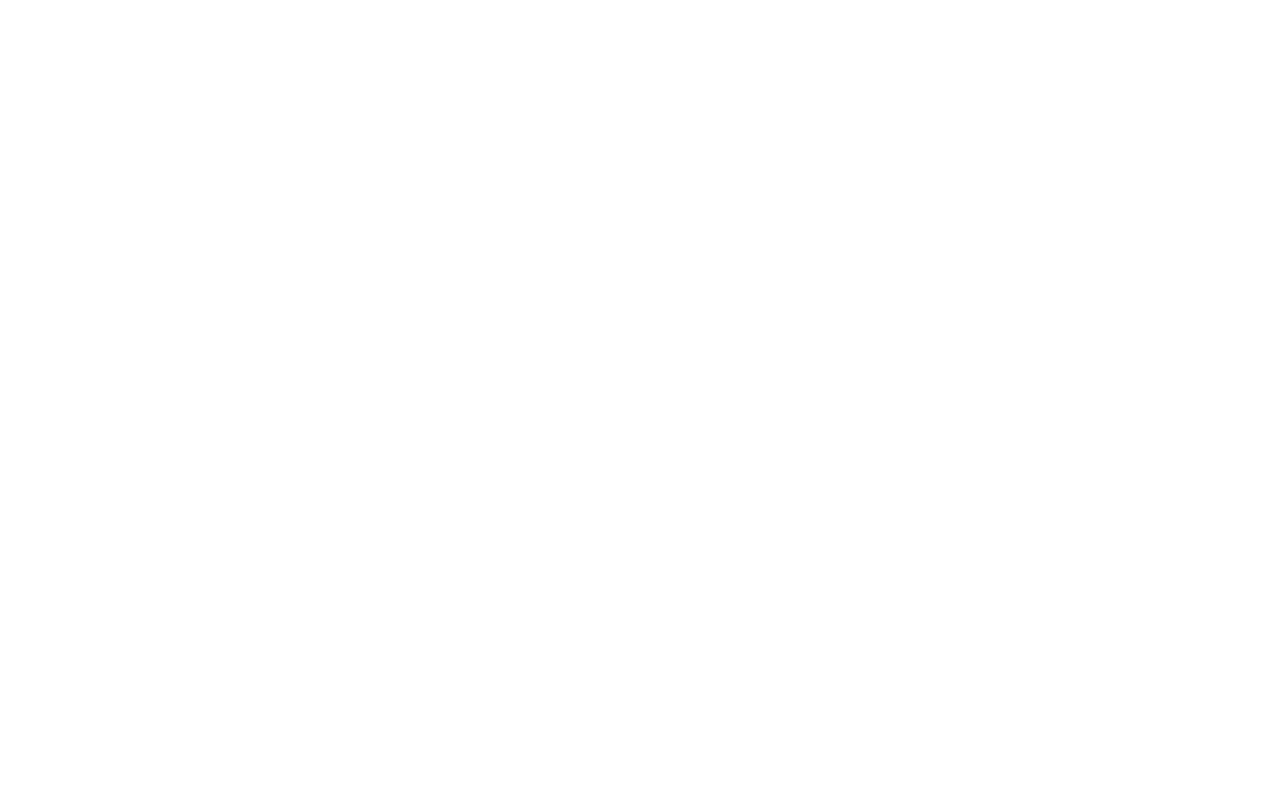
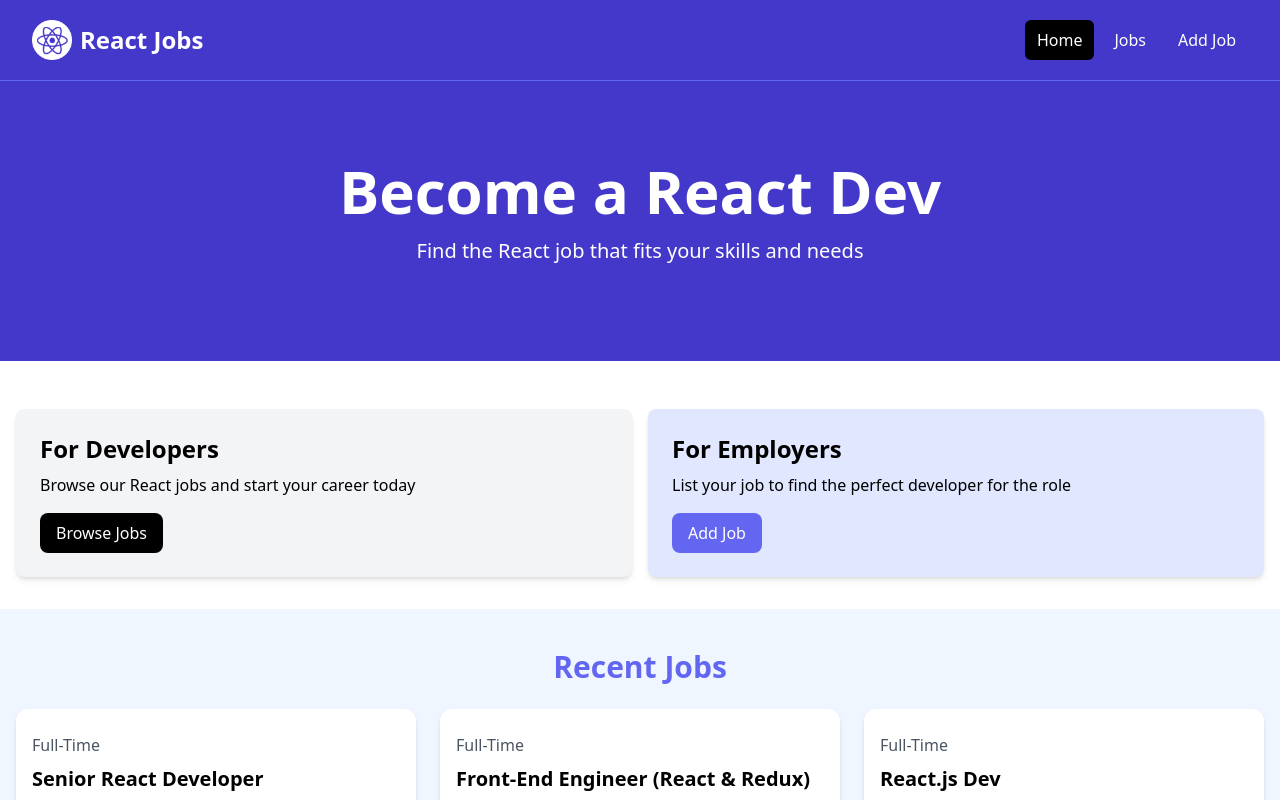
Before and after one commit to dhnozr/joblisting, a React (Vite) app: page / in a window 1280 px wide. Shown: the top 800 px of the page. Built offline with nearby package versions, Linux system fonts and the light colour scheme.

Commit message:
React Router added

```diff
--- a/src/App.jsx
+++ b/src/App.jsx
@@ -1,7 +1,28 @@
-import { useState } from 'react';
+import { Route, createBrowserRouter, createRoutesFromElements, RouterProvider } from 'react-router-dom';
+import { MainLayout } from './layouts/MainLayout';
+import { HomePage } from './pages/HomePage';
+import { JobsPage } from './pages/JobsPage';
+import { NotFound } from './pages/NotFound';
+
+const router = createBrowserRouter(
+  // mainlayout sayfayi dinamik olarak gostermek icin kullaniliyor navbari heryerde gostermek istiyorum ancak geri kalani outlet esletikce gosterecegim
+  // outlet hatirlatma: outlet alt route esletikce gostermeye yariyor
+  // burada MainLayout Outlet olarak HomePage gosteriyor index ise bunun ilk gosterilecek sayfa oldugunu belirtiyor
+  // surekli yaziyorum ki daha sonra basktigimda sip diye hatirliyayim ney neydi diye :)
+  // * tum sayfalari kapliyor boylece eger olmayan bir sayfaya giderse NotFound sayfasi kullaniciya gosteriliyor
+
+  createRoutesFromElements(
+    <Route path='/' element={<MainLayout />}>
+      <Route index element={<HomePage />} />
+      <Route path='/jobs' element={<JobsPage />} />
+
+      <Route path='*' element={<NotFound />} />
+    </Route>
+  )
+);
 
 function App() {
-  return <></>;
+  return <RouterProvider router={router} />;
 }
 
 export default App;
```
